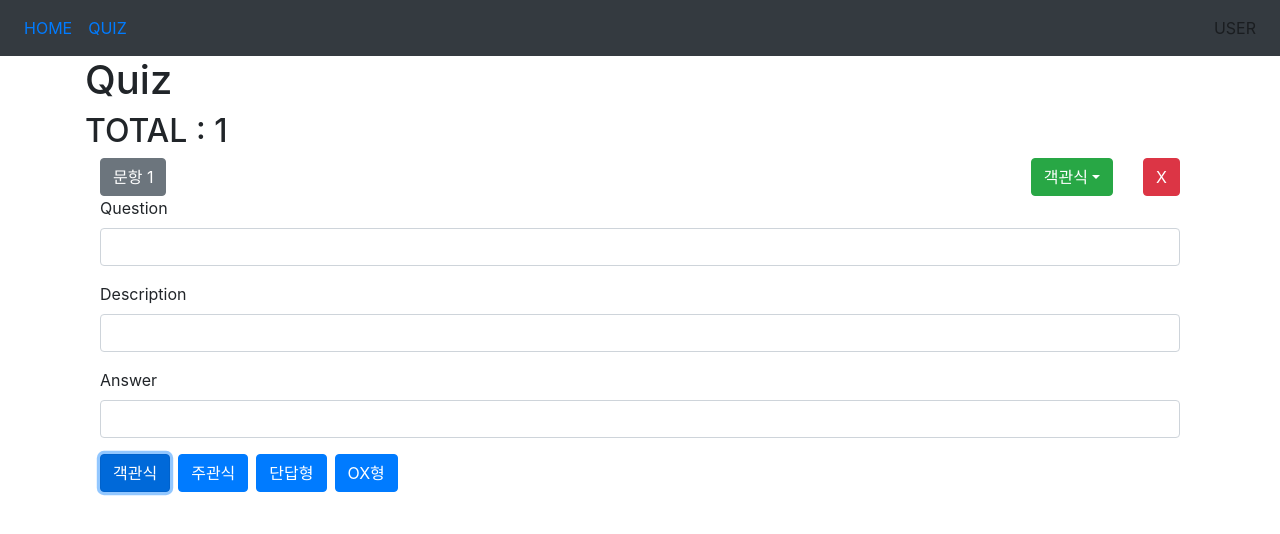
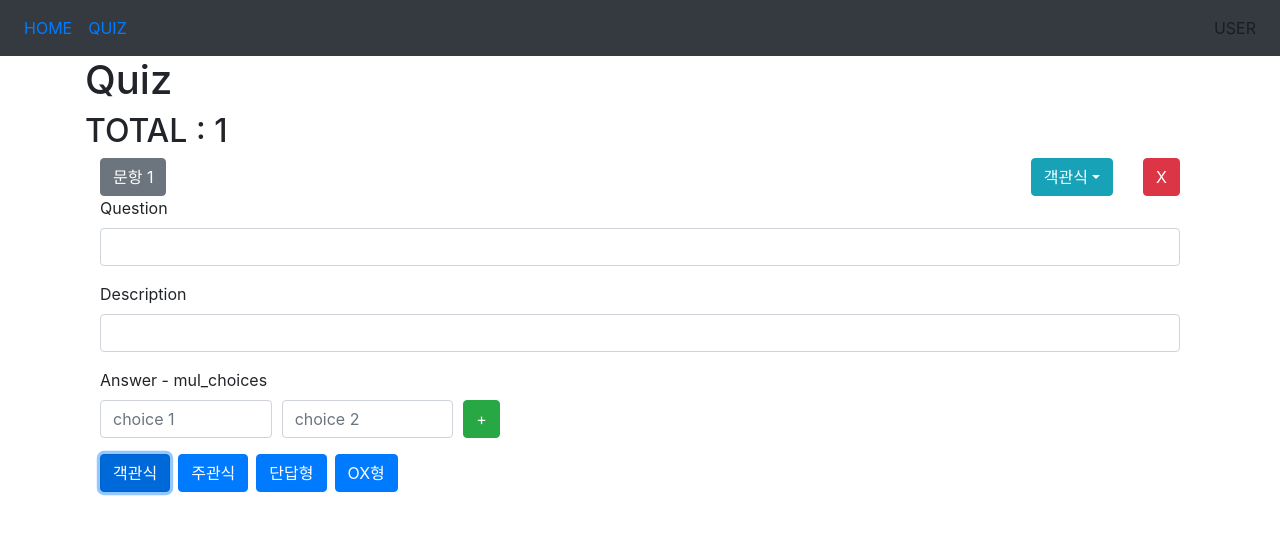
Before and after one commit to CSID-DGU/2020-1-OSSP-OSI-7, a React (Create React App) app in the folder frontend/: page /quiz in a window 1280 px wide. Both pictures are taken after a click on the button "객관식". Shown: the top 534 px of the page. Built offline with nearby package versions, Linux system fonts and the light colour scheme.

Commit message:
:construction: add addChoices function

```diff
--- a/frontend/src/components/AnswerForm.js
+++ b/frontend/src/components/AnswerForm.js
@@ -1,10 +1,22 @@
-import React from 'react';
+import React, {Fragment} from 'react';
 import {Form} from 'react-bootstrap';
+import ChoicesList from './ChoicesList';
 
-const AnswerForm = () =>{
+const AnswerForm = (props) =>{
+    const {addChoices} = props;
+    if(props.quiz.type === "mul_choices"){
+        return (
+            <Fragment>
+            <Form.Label>Answer - {props.quiz.type}</Form.Label>
+            <Form.Row>
+            <ChoicesList choices={props.quiz.content.choices} addChoices={addChoices} quiz_id={props.quiz.id}/>
+            </Form.Row>
+            </Fragment>
+            );
+    }
     return (
         <Form.Group>
-            <Form.Label>Answer</Form.Label>
+            <Form.Label>Answer {props.quiz.type}</Form.Label>
             <Form.Control></Form.Control>
         </Form.Group>
     )
--- a/frontend/src/components/ChoiceItem.js
+++ b/frontend/src/components/ChoiceItem.js
@@ -0,0 +1,14 @@
+import React from 'react';
+import {Form, Col} from 'react-bootstrap';
+
+const ChoicesItem = (props) =>{
+    const {choice} = props;
+    return (
+        <Form.Group as={Col} md={2}>
+        <Form.Control placeholder={choice}>
+        </Form.Control>
+        </Form.Group>
+    );
+}
+
+export default ChoicesItem;
--- a/frontend/src/components/ChoicesList.js
+++ b/frontend/src/components/ChoicesList.js
@@ -0,0 +1,18 @@
+import React, {Fragment} from 'react';
+import ChoiceItem from './ChoiceItem';
+import {Button,Form, Col} from 'react-bootstrap';
+
+const ChoicesList = (props) =>{
+    const {choices, addChoices, quiz_id} = props;
+    const choiceLength = choices.length;
+    return (
+        <Fragment>
+            {choices.map((c)=><ChoiceItem choice={c.choice}/>)}
+            <Form.Group as={Col}>
+        <Button variant="success" onClick={()=>{addChoices(quiz_id, {id:choiceLength,choice:`choice ${choiceLength+1}`})}}>+</Button>
+        </Form.Group>
+        </Fragment>
+    );
+}
+
+export default ChoicesList;
--- a/frontend/src/components/Quiz.js
+++ b/frontend/src/components/Quiz.js
@@ -1,27 +1,14 @@
-import React, { useState, useEffect } from "react";
+import React, { useState} from "react";
 import { Button, Container, ButtonToolbar, ButtonGroup } from "react-bootstrap";
 import QuizList from "./QuizList";
-import AnswerForm from "./AnswerForm";
 
 const Quiz = () => {
     const [count, setCount] = useState(0);
     const [quizzes, setQuizzes] = useState([]);
 
     const addQuiz = (type) => {
-        let eachQuiz = {
-            id: count,
-            type: type,
-            title: "",
-            description: "",
-            content:{
-                answer:"",
-            },
-        }
-        if (type === "mul_choices") {
-            eachQuiz.content.choices = [];
-        }
         setQuizzes(
-            quizzes.concat(eachQuiz)
+            quizzes.concat(initiateState(count,type))
         );
         setCount(count + 1);
     };
@@ -33,15 +20,39 @@ const Quiz = () => {
     };
 
     const onTypeChange = (index, type) => {
-        console.log(type);
-        setQuizzes(quizzes.map((quiz) => (quiz.id === index ? { ...quiz, type: type } : quiz)));
+        setQuizzes(quizzes.map((quiz) => (quiz.id === index ? initiateState(index,type) : quiz)));
     };
+
+    const addChoices = (quiz_id, data) =>{
+        setQuizzes(quizzes.map((quiz)=>(quiz_id === quiz.id ? {...quiz, content:{answer:quiz.content.answer,choices:quiz.content.choices.concat(data)}}: quiz)));
+    }
+
+    const initiateState = (id, type) => {
+        let quiz = {
+            id: id,
+            type: type,
+            title: "",
+            description: "",
+            content:{
+                answer:"",
+            },
+        }
+
+        if(type === 'mul_choices'){
+                quiz.content.choices = [
+                    {id:0,choice:"choice 1"},
+                    {id:1,choice:"choice 2"},
+                ];
+        }
+
+        return quiz;
+    }
 
     return (
         <Container>
             <h1>Quiz</h1>
             <h2>TOTAL : {count}</h2>
-            <QuizList quizzes={quizzes} onRemove={onRemove} onTypeChange={onTypeChange} AnswerForm={<AnswerForm/>}/>
+            <QuizList quizzes={quizzes} onRemove={onRemove} onTypeChange={onTypeChange} addChoices={addChoices}/>
             <Container>
                 <ButtonToolbar>
                     <ButtonGroup className="mr-2">
--- a/frontend/src/components/QuizForm.js
+++ b/frontend/src/components/QuizForm.js
@@ -17,7 +17,7 @@ const QuizForm = (props)=>{
 
             <Col md={"auto"}>
             <Dropdown>
-            <Dropdown.Toggle variant="success" id="dropdown-basic">
+            <Dropdown.Toggle variant="info" id="dropdown-basic">
                 {koreanDict[props.type]}
             </Dropdown.Toggle>
             <Dropdown.Menu>
--- a/frontend/src/components/QuizList.js
+++ b/frontend/src/components/QuizList.js
@@ -1,11 +1,13 @@
 import React, {Fragment} from "react";
 import QuizForm from "./QuizForm";
+import AnswerForm from "./AnswerForm";
+
 
 const QuizList = (props) => {
-    const { quizzes, onRemove, onTypeChange, AnswerForm } = props;
+    const { quizzes, onRemove, onTypeChange, addChoices} = props;
 
     const QuizLists = quizzes.map((quiz, index) =>
-        <QuizForm key={quiz.id} index={quiz.id} type={quiz.type} onRemove={onRemove} onTypeChange={onTypeChange} AnswerForm={AnswerForm} />
+        <QuizForm key={quiz.id} index={quiz.id} type={quiz.type} onRemove={onRemove} onTypeChange={onTypeChange} AnswerForm={<AnswerForm quiz={quiz} addChoices={addChoices}/>} />
         );
 
     return (
```
